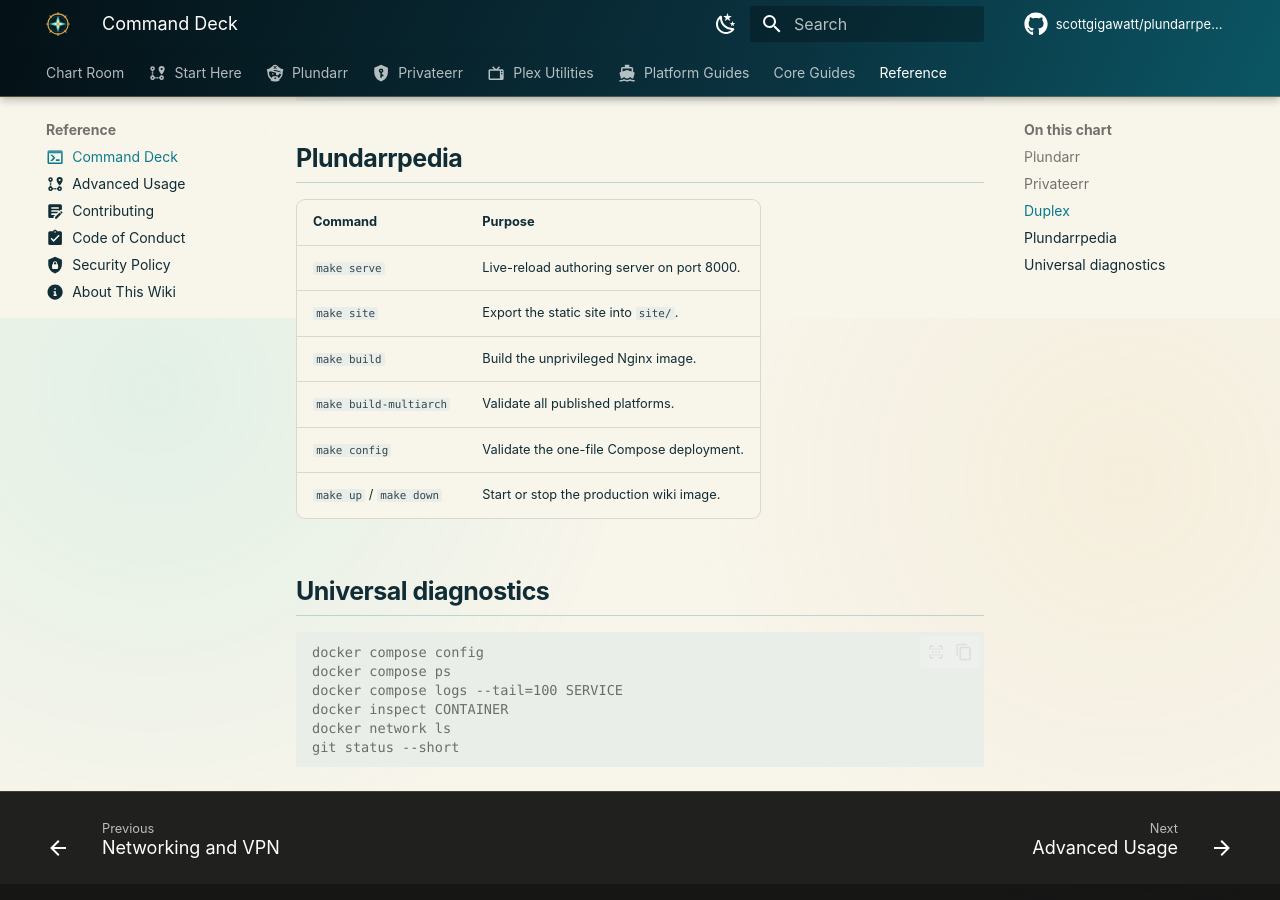
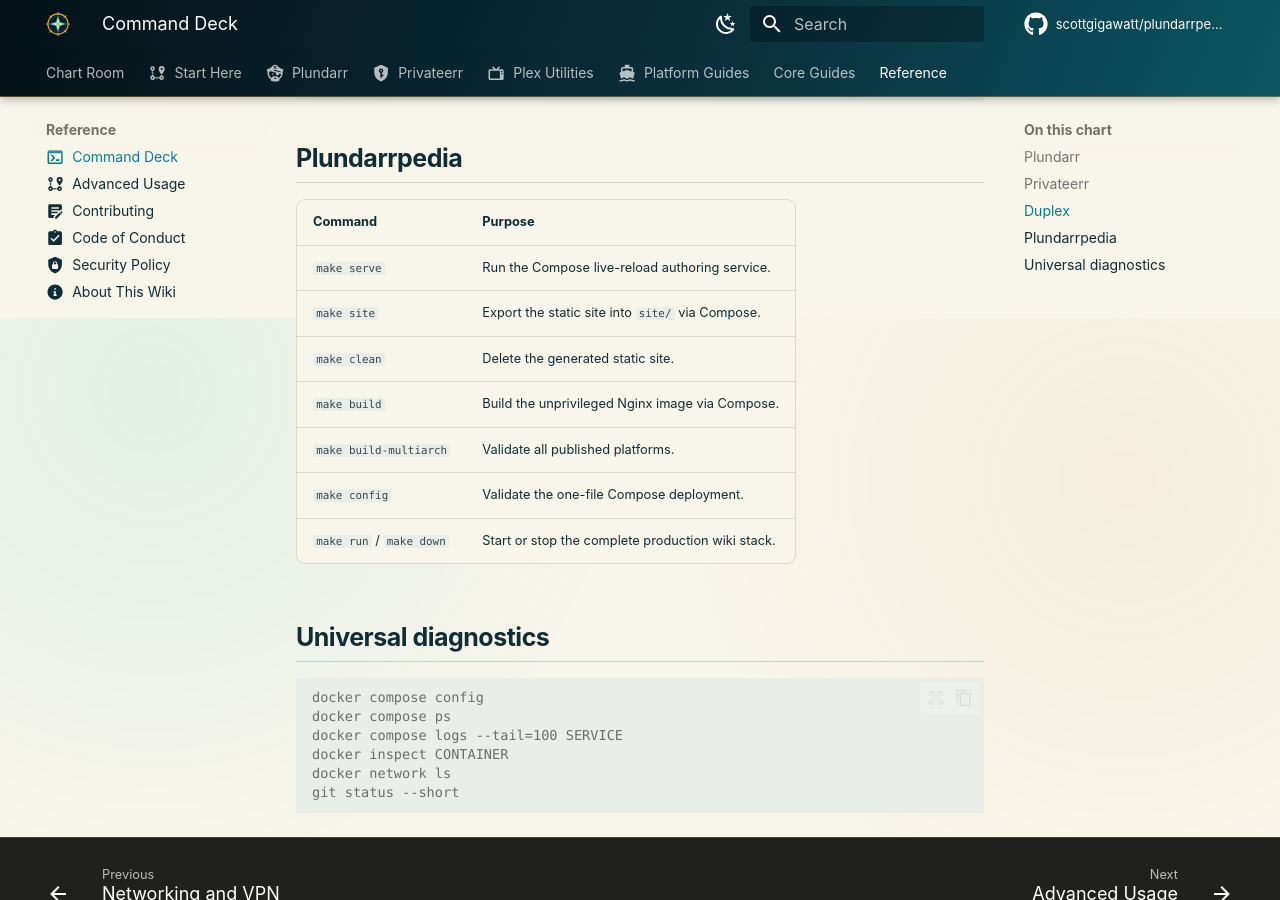
Before and after one commit to scottgigawatt/plundarrpedia, an MkDocs documentation site: the page built from docs/reference/commands.md, in a window 1280 px wide and 900 px high, scrolled down 1482 px. Built offline with MkDocs 1.6.1 and Material for MkDocs 9.7.7, drawn with Linux system fonts in a browser that asks for light colours; comment, search, counter and statistics services are not loaded.

Commit message:
🧭 Make editors and Compose follow the same treasure map

```diff
--- a/docs/reference/commands.md
+++ b/docs/reference/commands.md
@@ -45,14 +45,15 @@ docker compose logs --tail=100 SERVICE
 
 ## Plundarrpedia
 
-| Command                 | Purpose                                    |
-| ----------------------- | ------------------------------------------ |
-| `make serve`            | Live-reload authoring server on port 8000. |
-| `make site`             | Export the static site into `site/`.       |
-| `make build`            | Build the unprivileged Nginx image.        |
-| `make build-multiarch`  | Validate all published platforms.          |
-| `make config`           | Validate the one-file Compose deployment.  |
-| `make up` / `make down` | Start or stop the production wiki image.   |
+| Command                    | Purpose                                            |
+| -------------------------- | -------------------------------------------------- |
+| `make serve`               | Run the Compose live-reload authoring service.     |
+| `make site`                | Export the static site into `site/` via Compose.   |
+| `make clean`               | Delete the generated static site.                  |
+| `make build`               | Build the unprivileged Nginx image via Compose.    |
+| `make build-multiarch`     | Validate all published platforms.                  |
+| `make config`              | Validate the one-file Compose deployment.          |
+| `make run` / `make down`   | Start or stop the complete production wiki stack.  |
 
 ## Universal diagnostics
 
--- a/mkdocs.yml
+++ b/mkdocs.yml
@@ -7,48 +7,78 @@
 #             and public Plundarrpedia metadata.
 #
 
+# Use the Material schema to validate settings and provide editor completion.
 # yaml-language-server: $schema=https://squidfunk.github.io/mkdocs-material/schema.json
 
+#
+# Public site identity and search-engine metadata.
+#
 site_name: Plundarrpedia
 site_description: The captain's field guide to Plundarr, Privateerr, Plex utilities, and self-hosted media.
 site_url: https://scottgigawatt.github.io/plundarrpedia/
 copyright: Copyright &copy; 2026 Scott Gigawatt
 
+#
+# Source repository integration used by header and page action links.
+#
 repo_name: scottgigawatt/plundarrpedia
 repo_url: https://github.com/scottgigawatt/plundarrpedia
 edit_uri: edit/main/docs/
 
+#
+# Keep registry-specific documentation available to builds but out of the
+# public navigation tree.
+#
 not_in_nav: |
   GHCR_README.md
 
+#
+# Define the complete public navigation hierarchy explicitly so page order and
+# labels stay stable as new Markdown files are added.
+#
 nav:
+  # Use the landing page as the first top-level navigation tab.
   - Chart Room: index.md
+
+  # Orient new readers before sending them into project-specific instructions.
   - Start Here:
       - Pick a Route: start-here/index.md
       - How the Fleet Fits Together: start-here/architecture.md
       - Choose a Deployment: start-here/choose-a-deployment.md
+
+  # Keep Plundarr tasks ordered from introduction through troubleshooting.
   - Plundarr:
       - Overview: projects/plundarr/index.md
       - Quick Start: projects/plundarr/quick-start.md
       - Configure the Stack: projects/plundarr/configuration.md
       - Service Catalog: projects/plundarr/services.md
       - Troubleshooting: projects/plundarr/troubleshooting.md
+
+  # Explain Privateerr's configuration role separately from Gluetun's tunnel.
   - Privateerr:
       - Overview: projects/privateerr/index.md
       - Quick Start: projects/privateerr/quick-start.md
       - Config Handoff: projects/privateerr/config-handoff.md
       - Troubleshooting: projects/privateerr/troubleshooting.md
+
+  # Group Duplex and other Plex-adjacent utility projects together.
   - Plex Utilities:
       - Duplex: projects/duplex/index.md
       - Media Project Catalog: projects/catalog.md
+
+  # Provide platform-specific routes after the project concepts are established.
   - Platform Guides:
       - Choose a Harbor: guides/index.md
       - Any Docker Host: guides/docker.md
       - Synology Container Manager: guides/synology.md
       - TrueNAS Apps: guides/truenas.md
+
+  # Share operational guidance that applies across deployment platforms.
   - Core Guides:
       - Paths and Permissions: guides/storage-and-permissions.md
       - Networking and VPN: guides/networking-and-vpn.md
+
+  # Collect command, policy, contribution, and project background pages.
   - Reference:
       - Command Deck: reference/commands.md
       - Advanced Usage: ADVANCED_USAGE.md
@@ -57,17 +87,27 @@ nav:
       - Security Policy: SECURITY.md
       - About This Wiki: reference/about.md
 
+#
+# Configure Material's appearance, repository actions, palettes, and navigation
+# behavior. The custom override and stylesheet preserve Plundarrpedia's visual
+# identity while leaving commands and warnings easy to read.
+#
 theme:
   name: material
   custom_dir: overrides
   language: en
   logo: assets/images/logo.svg
   favicon: assets/images/logo.svg
+  font: false
+
+  # Select icons for repository and page-level source actions.
   icon:
     repo: fontawesome/brands/github
     edit: material/pencil
     view: material/eye
-  font: false
+
+  # Follow the operating-system preference by default and expose a manual
+  # palette toggle with project-specific labels.
   palette:
     - media: "(prefers-color-scheme: light)"
       scheme: default
@@ -79,6 +119,8 @@ theme:
       toggle:
         icon: material/white-balance-sunny
         name: Raise the sun
+
+  # Enable only the Material behaviors intentionally used by this site.
   features:
     - announce.dismiss
     - content.action.edit
@@ -104,10 +146,18 @@ theme:
     - search.suggest
     - toc.follow
 
+#
+# Build the local search index into the static site so no hosted search service
+# or external credentials are required.
+#
 plugins:
   - search:
       lang: en
 
+#
+# Extend Python Markdown with the authoring constructs used throughout the wiki.
+# Each extension is listed explicitly so rendering behavior is auditable.
+#
 markdown_extensions:
   - abbr
   - admonition
@@ -116,41 +166,67 @@ markdown_extensions:
   - footnotes
   - md_in_html
   - tables
+
+  # Add linked heading anchors and a project-specific table-of-contents label.
   - toc:
       permalink: true
       title: On this chart
+
   - pymdownx.details
+
+  # Convert emoji shortcodes to bundled Twemoji SVG assets.
   - pymdownx.emoji:
       emoji_index: !!python/name:material.extensions.emoji.twemoji
       emoji_generator: !!python/name:material.extensions.emoji.to_svg
+
+  # Highlight fenced code and preserve stable line anchors for annotations.
   - pymdownx.highlight:
       anchor_linenums: true
       line_spans: __span
       pygments_lang_class: true
+
   - pymdownx.inlinehilite
   - pymdownx.keys
   - pymdownx.magiclink
   - pymdownx.mark
   - pymdownx.snippets
+
+  # Render ordinary nested fences and route Mermaid blocks to its diagram class.
   - pymdownx.superfences:
       custom_fences:
         - name: mermaid
           class: mermaid
           format: !!python/name:pymdownx.superfences.fence_code_format
+
+  # Render platform and option variants as accessible linked content tabs.
   - pymdownx.tabbed:
       alternate_style: true
+
+  # Render task lists with theme-aware checkbox styling.
   - pymdownx.tasklist:
       custom_checkbox: true
+
   - pymdownx.tilde
 
+#
+# Load the chart-room palette and component refinements after theme styles.
+#
 extra_css:
   - assets/stylesheets/extra.css
 
+#
+# Configure Material-specific metadata that is not part of the core MkDocs
+# schema, including generator visibility, page statuses, and footer links.
+#
 extra:
   generator: false
+
+  # Define reusable labels for pages marked new or recently updated.
   status:
     new: Fresh chart
     updated: Newly surveyed
+
+  # Publish project-community links in the site footer.
   social:
     - icon: fontawesome/brands/github
       link: https://github.com/scottgigawatt
```
Also changed, not shown: README.md (+18 -16 lines), docker-compose.yml (+77 -11 lines), docs/ADVANCED_USAGE.md (+17 -10 lines), docs/CONTRIBUTING.md (+4 -0 lines), 4 other files.
